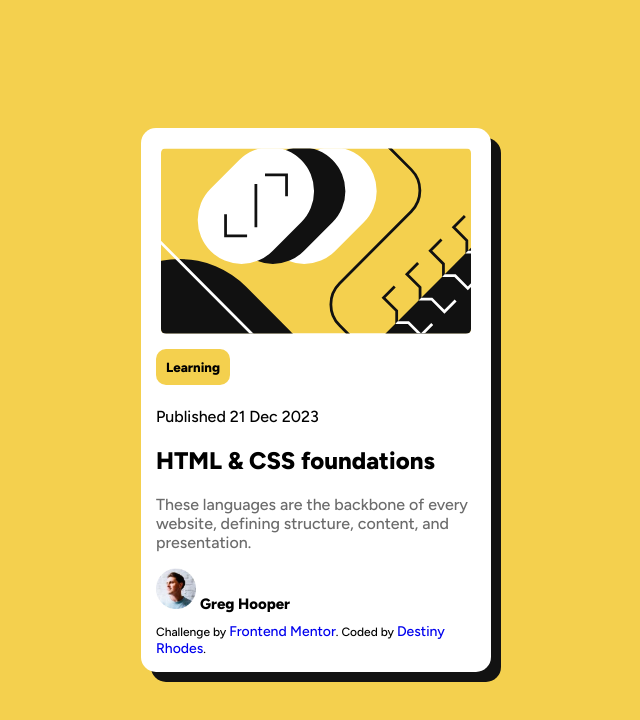
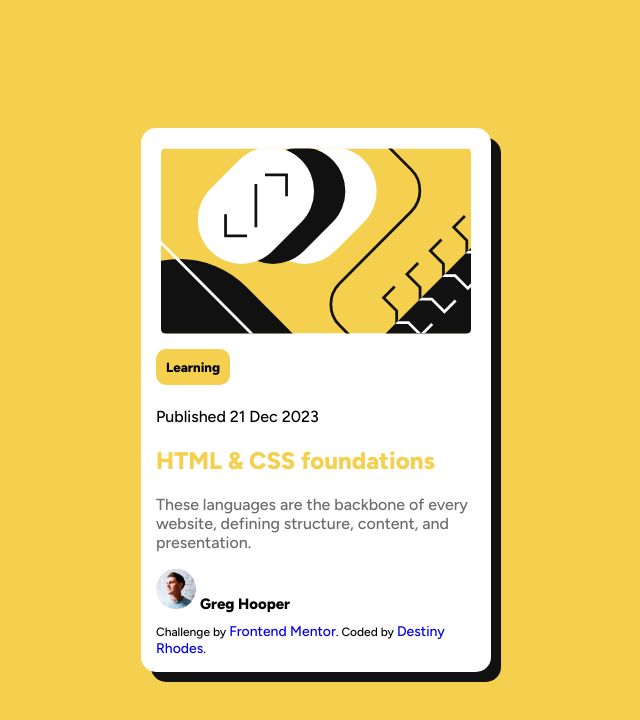
Before and after one commit to DetDet91/blog-preview-card-main, a plain HTML site: page index.html in a window 1280 px wide. In both pictures the pointer is over the element "HTML & CSS foundations". Shown: the whole page, without its empty margins (324-964 px from the left). Drawn offline with Linux system fonts and the light colour scheme.

Commit message:
Hover and pointer update

```diff
--- a/style.css
+++ b/style.css
@@ -48,6 +48,11 @@ header h5{
     background-color: hsl(47, 88%, 63%);
 }
 
+header h1:hover{
+    color: hsl(47, 88%, 63%);
+    cursor: pointer;
+}
+
 div p{
     color:  hsl(0, 0%, 42%);
 }
```
